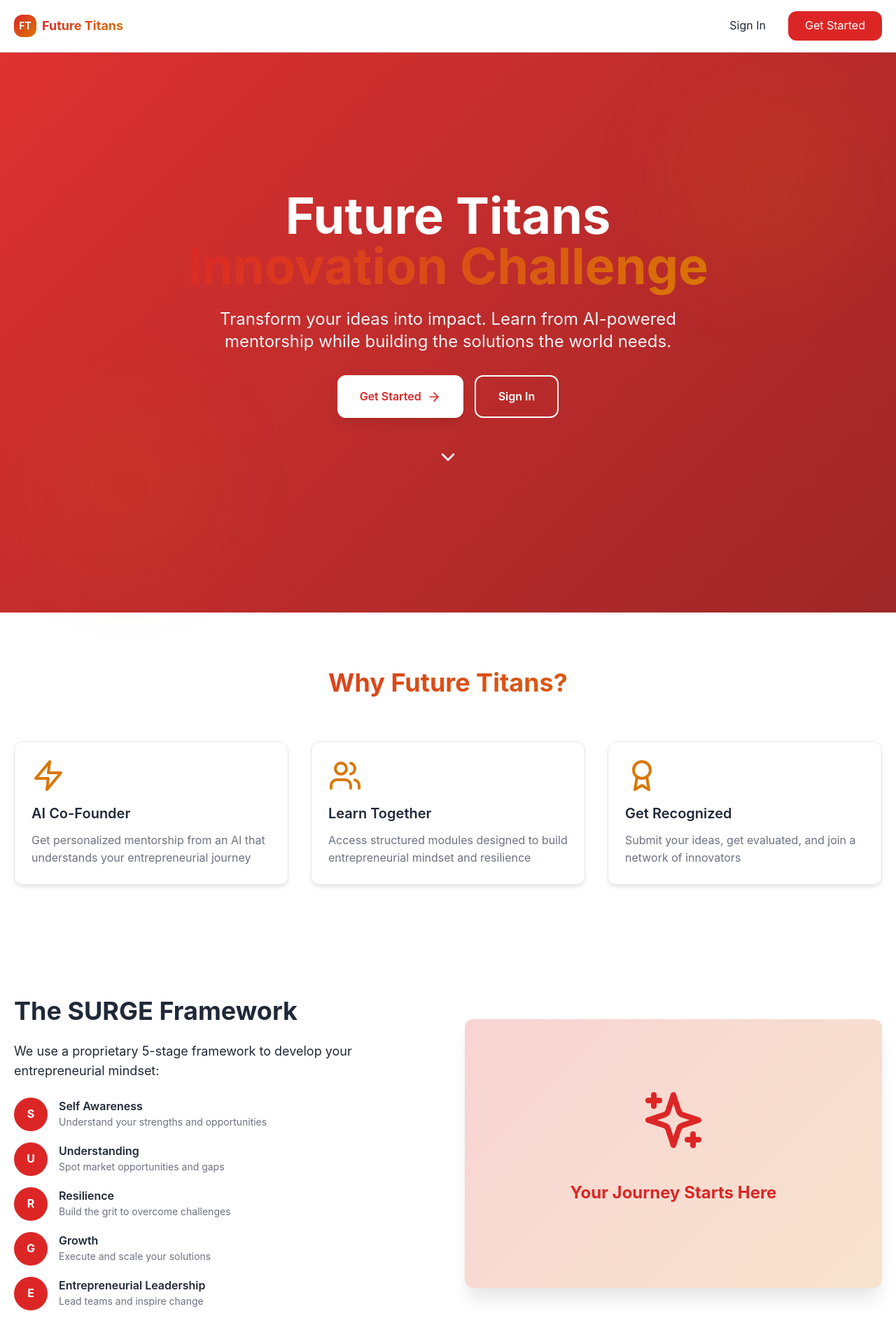
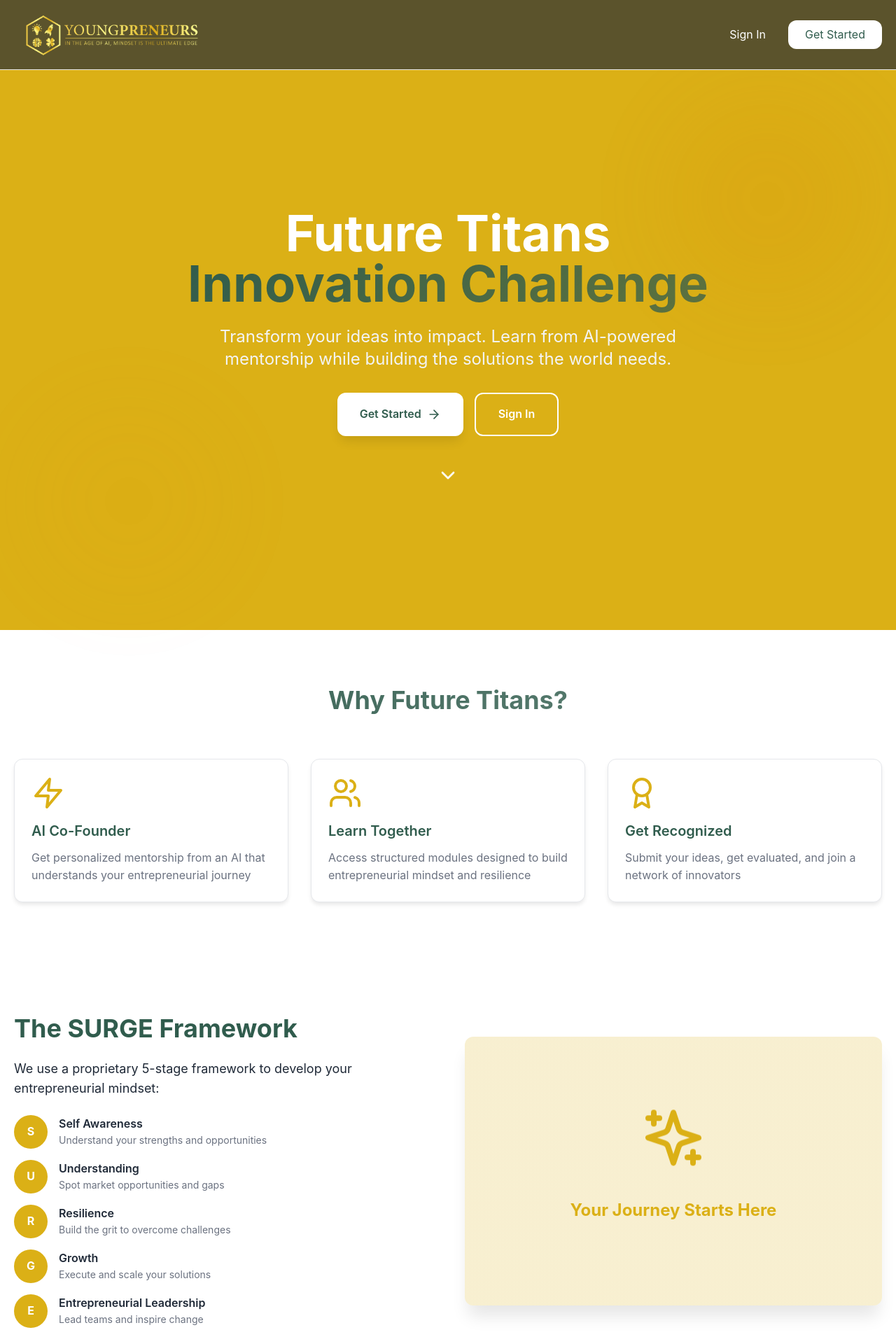
Before and after one commit to FutureTitans/future-titans-frontend, a Next.js app: page / in a window 1280 px wide. Shown: the top 1920 px of the page at 70% size. Built offline with nearby package versions, Linux system fonts and the light colour scheme.

Commit message:
color changes

```diff
--- a/app/globals.css
+++ b/app/globals.css
@@ -48,13 +48,13 @@ body {
 
 /* Links */
 a {
-  color: #dc2626;
+  color: #fafafa;
   text-decoration: none;
   transition: all 0.3s ease-in-out;
 }
 
 a:hover {
-  color: #991b1b;
+  color:#dbb016;
 }
 
 /* Buttons */
@@ -184,7 +184,7 @@ input:focus, textarea:focus, select:focus {
 
 /* Gradient Text */
 .gradient-text {
-  background: linear-gradient(135deg, #dc2626 0%, #d97706 100%);
+  background: linear-gradient(135deg, #305c4d 0%,  #305c4dbb 100%);
   -webkit-background-clip: text;
   -webkit-text-fill-color: transparent;
   background-clip: text;
--- a/app/login/page.js
+++ b/app/login/page.js
@@ -130,7 +130,7 @@ export default function LoginPage() {
               <button
                 type="submit"
                 disabled={isLoading}
-                className="w-full bg-primary-red text-white py-3 rounded-lg font-semibold hover:bg-primary-darkRed transition-colors duration-300 disabled:opacity-50 disabled:cursor-not-allowed mt-6"
+                className="w-full bg-[#305c4d] text-white py-3 rounded-lg font-semibold hover:bg-primary-darkRed transition-colors duration-300 disabled:opacity-50 disabled:cursor-not-allowed mt-6"
               >
                 {isLoading ? 'Signing In...' : 'Sign In'}
               </button>
@@ -139,7 +139,7 @@ export default function LoginPage() {
             {/* Sign Up Link */}
             <p className="text-center text-neutral-medium mt-6">
               Don't have an account?{' '}
-              <Link href="/signup" className="text-primary-red font-semibold hover:text-primary-darkRed">
+              <Link href="/signup" className="text-[#305c4d] font-semibold hover:text-[#dbb016]">
                 Sign Up
               </Link>
             </p>
--- a/app/page.js
+++ b/app/page.js
@@ -39,7 +39,7 @@ export default function Landing() {
         ref={parallaxRef}
         className="parallax relative h-screen flex items-center justify-center bg-cover bg-center"
         style={{
-          backgroundImage: `linear-gradient(135deg, rgba(220, 38, 38, 0.95) 0%, rgba(153, 27, 27, 0.95) 100%)`,
+          backgroundImage: `linear-gradient(135deg, #dbb016 0%, #dbb016 100%)`,
         }}
       >
         <div className="absolute inset-0 opacity-10">
@@ -61,13 +61,13 @@ export default function Landing() {
           <div className="flex flex-col sm:flex-row gap-4 justify-center mb-12">
             <Link
               href="/signup"
-              className="bg-white text-primary-red px-8 py-4 rounded-lg font-semibold hover:bg-primary-lightRed transition-all duration-300 flex items-center justify-center gap-2 shadow-lg hover:shadow-xl"
+              className="bg-white text-[#305c4d] px-8 py-4 rounded-lg font-semibold hover:bg-primary-lightRed transition-all duration-300 flex items-center justify-center gap-2 shadow-lg hover:shadow-xl"
             >
               Get Started <ArrowRight className="w-5 h-5" />
             </Link>
             <Link
               href="/login"
-              className="border-2 border-white text-white px-8 py-4 rounded-lg font-semibold hover:bg-white hover:text-primary-red transition-all duration-300"
+              className="border-2 border-white text-white px-8 py-4 rounded-lg font-semibold hover:bg-white hover:text-[#305c4d] transition-all duration-300"
             >
               Sign In
             </Link>
@@ -87,30 +87,30 @@ export default function Landing() {
           <div className="grid md:grid-cols-3 gap-8">
             {[
               {
-                icon: <Zap className="w-12 h-12 text-accent-gold" />,
+                icon: <Zap className="w-12 h-12 text-[#dbb016]" />,
                 title: 'AI Co-Founder',
                 description: 'Get personalized mentorship from an AI that understands your entrepreneurial journey',
               },
               {
-                icon: <Users className="w-12 h-12 text-accent-gold" />,
+                icon: <Users className="w-12 h-12 text-[#dbb016]" />,
                 title: 'Learn Together',
                 description: 'Access structured modules designed to build entrepreneurial mindset and resilience',
               },
               {
-                icon: <Award className="w-12 h-12 text-accent-gold" />,
+                icon: <Award className="w-12 h-12 text-[#dbb016]" />,
                 title: 'Get Recognized',
                 description: 'Submit your ideas, get evaluated, and join a network of innovators',
               },
             ].map((feature, idx) => (
               <div
                 key={idx}
-                className="card hover:border-primary-red group cursor-pointer slide-up"
+                className="card hover:border-[#dbb016] group cursor-pointer slide-up"
                 style={{ animationDelay: `${idx * 0.1}s` }}
               >
                 <div className="mb-4 group-hover:scale-110 transition-transform duration-300">
                   {feature.icon}
                 </div>
-                <h3 className="text-xl font-semibold mb-3 group-hover:text-primary-red transition-colors">
+                <h3 className="text-[#305c4d] text-xl font-semibold mb-3 group-hover:text-[#dbb016] transition-colors">
                   {feature.title}
                 </h3>
                 <p className="text-neutral-medium">{feature.description}</p>
@@ -125,7 +125,7 @@ export default function Landing() {
         <div className="container-lg">
           <div className="grid md:grid-cols-2 gap-12 items-center">
             <div>
-              <h2 className="text-4xl font-bold mb-6 text-primary-darkRed">The SURGE Framework</h2>
+              <h2 className="text-4xl font-bold mb-6 text-[#305c4d]">The SURGE Framework</h2>
               <p className="text-lg text-neutral-dark mb-6">
                 We use a proprietary 5-stage framework to develop your entrepreneurial mindset:
               </p>
@@ -139,7 +139,7 @@ export default function Landing() {
                   { letter: 'E', title: 'Entrepreneurial Leadership', desc: 'Lead teams and inspire change' },
                 ].map((item, idx) => (
                   <li key={idx} className="flex gap-4">
-                    <div className="w-12 h-12 rounded-full bg-primary-red text-white flex items-center justify-center font-bold flex-shrink-0">
+                    <div className="w-12 h-12 rounded-full bg-[#dbb016] text-white flex items-center justify-center font-bold flex-shrink-0">
                       {item.letter}
                     </div>
                     <div>
@@ -152,11 +152,11 @@ export default function Landing() {
             </div>
 
             <div className="relative h-96 rounded-lg overflow-hidden shadow-xl">
-              <div className="absolute inset-0 bg-gradient-red-gold opacity-20"></div>
+              <div className="absolute inset-0 bg-[linear-gradient(90deg,#dbb016,#dbb016)] opacity-20"></div>
               <div className="absolute inset-0 flex items-center justify-center">
                 <div className="text-center">
-                  <Sparkles className="w-24 h-24 text-primary-red mx-auto mb-4 animate-bounce" />
-                  <p className="text-2xl font-bold text-primary-red">Your Journey Starts Here</p>
+                  <Sparkles className="w-24 h-24 text-[#dbb016] mx-auto mb-4 animate-bounce" />
+                  <p className="text-2xl font-bold text-[#dbb016]">Your Journey Starts Here</p>
                 </div>
               </div>
             </div>
@@ -184,7 +184,7 @@ export default function Landing() {
       </section>
 
       {/* CTA Section */}
-      <section className="py-20 bg-primary-red text-white">
+      <section className="py-20 bg-[#dbb016] text-white">
         <div className="container-lg text-center">
           <h2 className="text-4xl font-bold mb-6">Ready to Make an Impact?</h2>
           <p className="text-xl mb-8 max-w-2xl mx-auto">
@@ -193,7 +193,7 @@ export default function Landing() {
 
           <Link
             href="/signup"
-            className="inline-block bg-white text-primary-red px-10 py-4 rounded-lg font-semibold hover:bg-primary-lightRed transition-all duration-300 shadow-lg hover:shadow-xl transform hover:scale-105"
+            className="inline-block bg-white text-[#305c4d] px-10 py-4 rounded-lg font-semibold hover:bg-primary-lightRed transition-all duration-300 shadow-lg hover:shadow-xl transform hover:scale-105 hover:text-[#dbb016]"
           >
             Start Your Journey Now
           </Link>
@@ -201,12 +201,12 @@ export default function Landing() {
       </section>
 
       {/* Footer */}
-      <footer className="bg-neutral-dark text-white py-12">
+      <footer className="bg-[#5B532C] text-white py-12">
         <div className="container-lg">
           <div className="grid md:grid-cols-4 gap-8 mb-8">
             <div>
               <h3 className="text-xl font-bold mb-4">Future Titans</h3>
-              <p className="text-neutral-medium">Empowering the next generation of innovators.</p>
+              <p className="text-white">Empowering the next generation of innovators.</p>
             </div>
             <div>
               <h4 className="font-semibold mb-4">Platform</h4>
@@ -234,7 +234,7 @@ export default function Landing() {
             </div>
           </div>
 
-          <div className="border-t border-neutral-medium pt-8 text-center text-neutral-medium">
+          <div className="border-t border-white pt-8 text-center text-white">
             <p>&copy; 2025 Future Titans. All rights reserved.</p>
           </div>
         </div>
--- a/app/signup/SignupPageClient.js
+++ b/app/signup/SignupPageClient.js
@@ -270,7 +270,7 @@ export default function SignupPageClient() {
               <button
                 type="submit"
                 disabled={isLoading}
-                className="w-full bg-primary-red text-white py-3 rounded-lg font-semibold hover:bg-primary-darkRed transition-colors duration-300 disabled:opacity-50 disabled:cursor-not-allowed mt-6"
+                className="w-full bg-[#305c4d] text-white py-3 rounded-lg font-semibold hover:bg-primary-darkRed transition-colors duration-300 disabled:opacity-50 disabled:cursor-not-allowed mt-6"
               >
                 {isLoading ? 'Creating Account...' : 'Create Account'}
               </button>
@@ -279,7 +279,7 @@ export default function SignupPageClient() {
             {/* Login Link */}
             <p className="text-center text-neutral-medium mt-6">
               Already have an account?{' '}
-              <Link href="/login" className="text-primary-red font-semibold hover:text-primary-darkRed">
+              <Link href="/login" className="text-[#305c4d] font-semibold hover:text-[#dbb016]">
                 Sign In
               </Link>
             </p>
--- a/components/shared/Navbar.js
+++ b/components/shared/Navbar.js
@@ -6,6 +6,7 @@ import { useRouter } from 'next/navigation';
 import { useAuthStore } from '@/store/useAuthStore';
 import { removeAuthToken, isStudent, isAdmin } from '@/lib/auth';
 import { Menu, X, LogOut, User } from 'lucide-react';
+import Image from "next/image";
 
 export default function Navbar() {
   const router = useRouter();
@@ -31,27 +32,30 @@ export default function Navbar() {
   };
 
   return (
-    <nav className="bg-white border-b border-neutral-border sticky top-0 z-40">
+    <nav className="bg-[#5B532C] border-b border-neutral-border sticky top-0 z-40">
       <div className="container-lg">
         <div className="flex justify-between items-center py-4">
           {/* Logo */}
-          <Link href="/" className="flex items-center gap-2">
-            <div className="w-8 h-8 bg-gradient-red-gold rounded-lg flex items-center justify-center">
-              <span className="text-white font-bold text-sm">FT</span>
-            </div>
-            <span className="font-bold text-lg gradient-text hidden sm:inline">Future Titans</span>
+          <Link href="/" className="flex items-center ">
+          <Image
+    src="/images/logo.png"
+    alt="Youngpreneurs Logo"
+    width={280}
+    height={90}
+    priority
+  />
           </Link>
 
           {/* Desktop Menu */}
           <div className="hidden md:flex items-center gap-8">
             {!user ? (
               <>
-                <Link href="/login" className="text-neutral-dark hover:text-primary-red transition">
+                <Link href="/login" className="text-white hover:text-[#dbb016] transition">
                   Sign In
                 </Link>
                 <Link
                   href="/signup"
-                  className="bg-primary-red text-white px-6 py-2 rounded-lg hover:bg-primary-darkRed transition"
+                  className="bg-white text-[#305c4d] px-6 py-2 rounded-lg hover:bg-primary-darkRed hover:text-[#dbb016] transition"
                 >
                   Get Started
                 </Link>
@@ -120,12 +124,12 @@ export default function Navbar() {
           <div className="md:hidden pb-4 space-y-4 border-t border-neutral-border">
             {!user ? (
               <>
-                <Link href="/login" className="block text-neutral-dark hover:text-primary-red transition py-2">
+                <Link href="/login" className="block text-neutral-dark hover:text-[#305c4d] transition py-2">
                   Sign In
                 </Link>
                 <Link
                   href="/signup"
-                  className="block bg-primary-red text-white px-4 py-2 rounded-lg hover:bg-primary-darkRed text-center transition"
+                  className="block bg-[#305c4d] text-white px-4 py-2 rounded-lg hover:bg-[#dbb016] text-center transition"
                 >
                   Get Started
                 </Link>
```
Also changed, not shown: public/images/logo.png (added).
